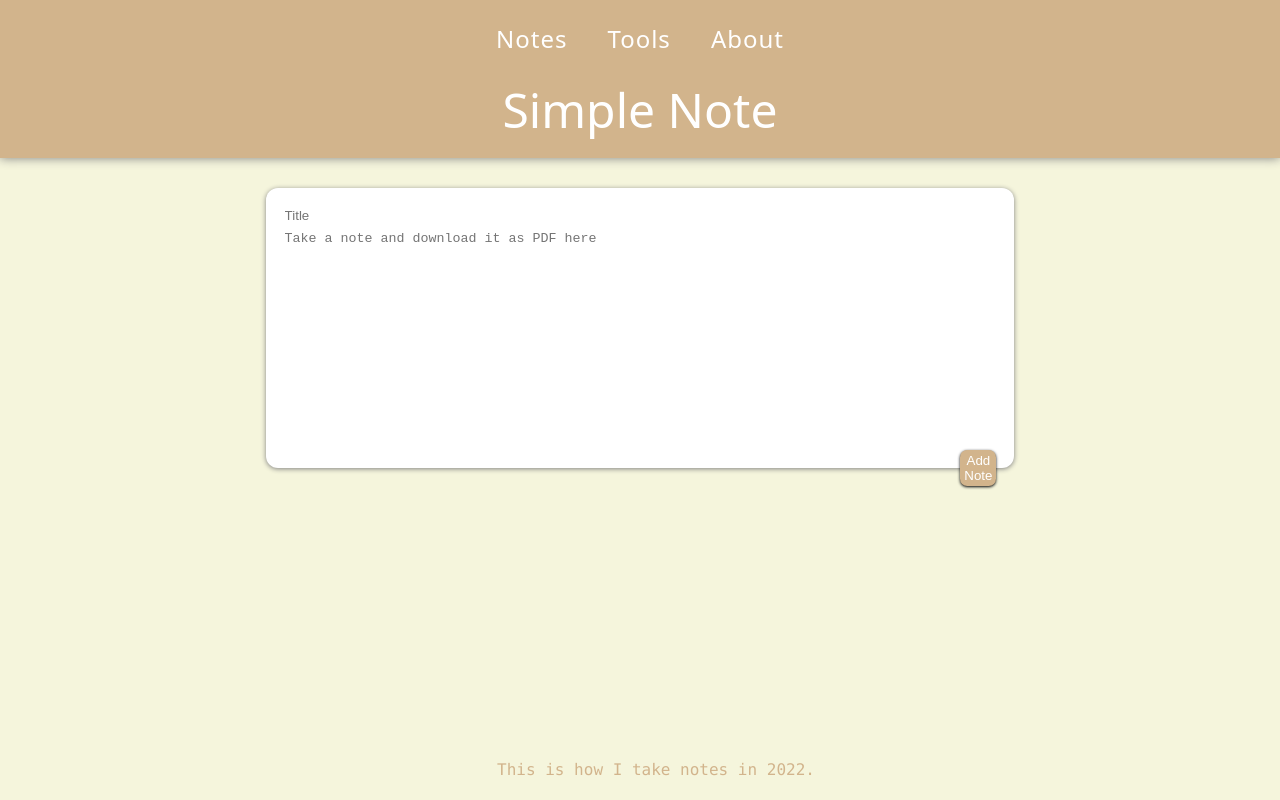
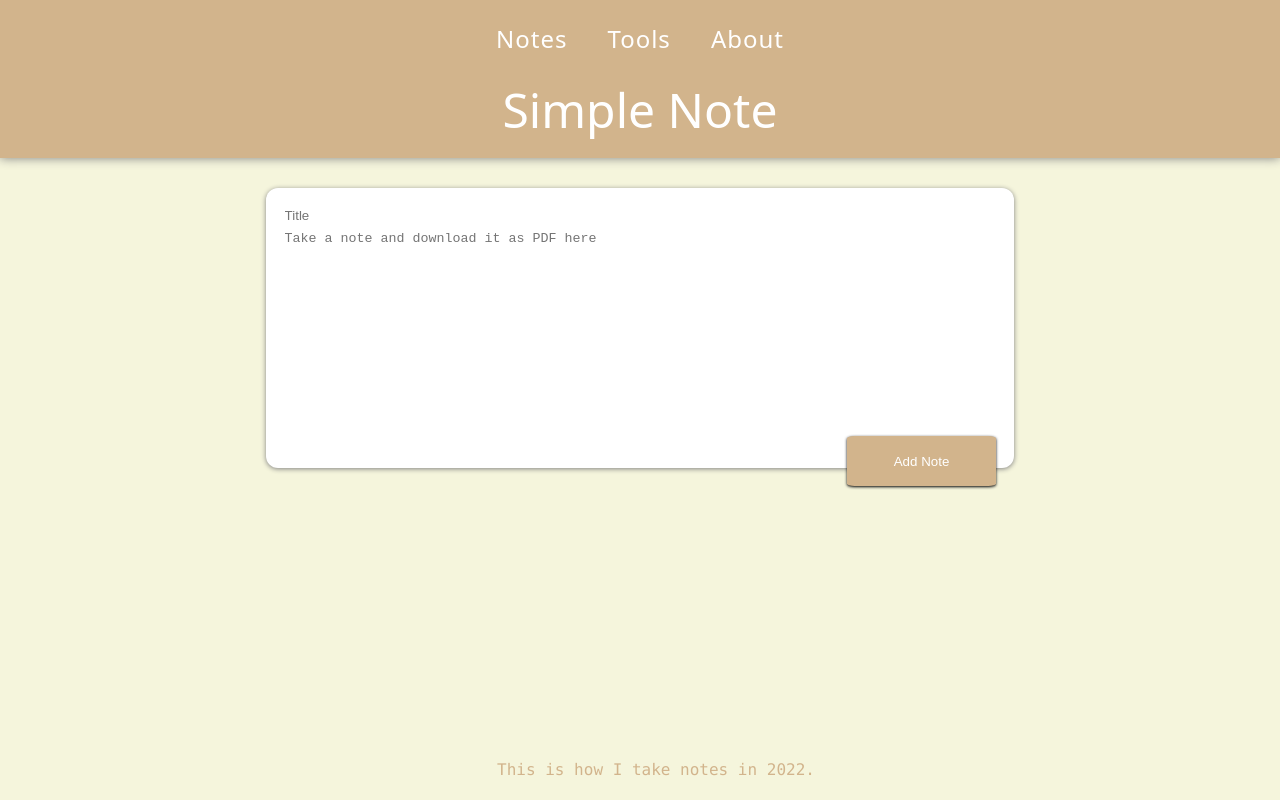
Before and after one commit to xinyirachel/Simple-Note, a React (Create React App) app: page / in a window 1280 px wide. Built offline with nearby package versions, Linux system fonts and the light colour scheme.

Commit message:
documentation

```diff
--- a/public/styles.css
+++ b/public/styles.css
@@ -103,8 +103,8 @@ a {
   margin-right: 10px;
   color: tan;
   border: none;
-  width: 36px;
-  height: 36px;
+  width: 15%;
+  height: 50px;
   cursor: pointer;
   outline: none;
 }
@@ -138,9 +138,9 @@ a {
   background: tan;
   color: white;
   border: none;
-  border-radius: 20%;
-  width: 36px;
-  height: 36px;
+  border-radius: 5%;
+  width: 20%;
+  height: 50px;
   box-shadow: 0 1px 3px black;
   cursor: pointer;
   outline: none;
--- a/src/components/Note.js
+++ b/src/components/Note.js
@@ -18,7 +18,7 @@ const ref = React.createRef();
             <h1>{props.title}</h1>
             <p ref={ref}>{props.content}</p>
             <Pdf targetRef={ref} filename="my-notes.pdf">
-           {({ toPdf }) => <button onClick={toPdf}>Pdf</button>}
+           {({ toPdf }) => <button onClick={toPdf}>Download as pdf</button>}
             </Pdf>
             <button onClick={handleClick}><ClearIcon /></button>
         </div>
```
